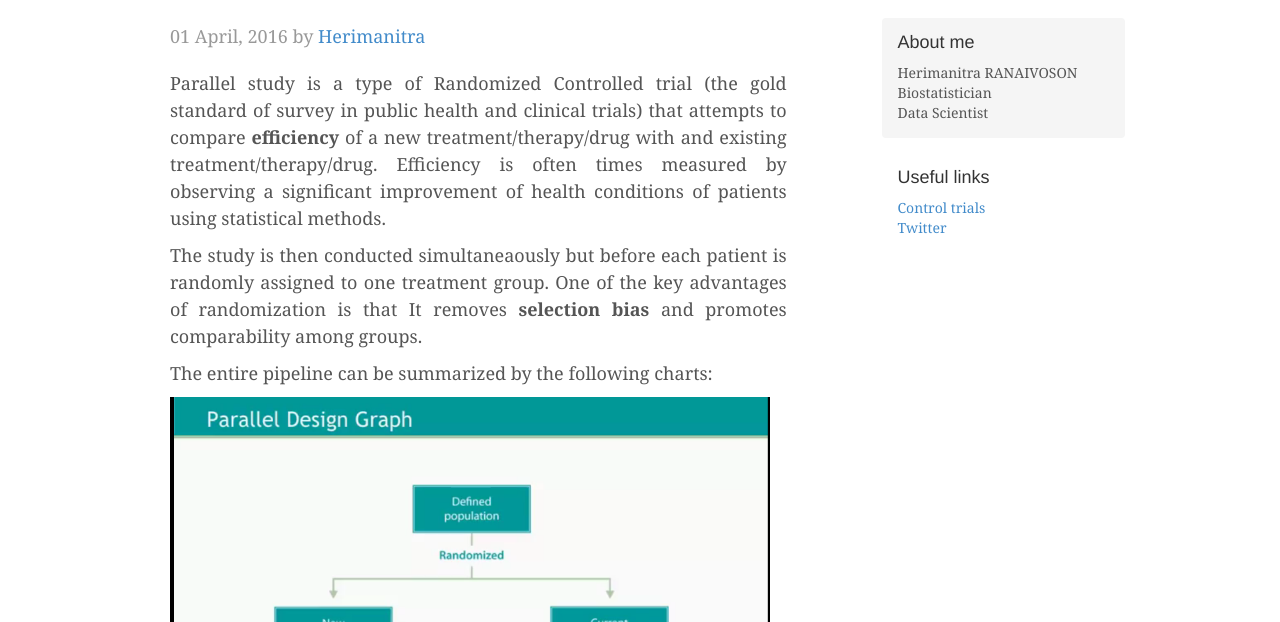
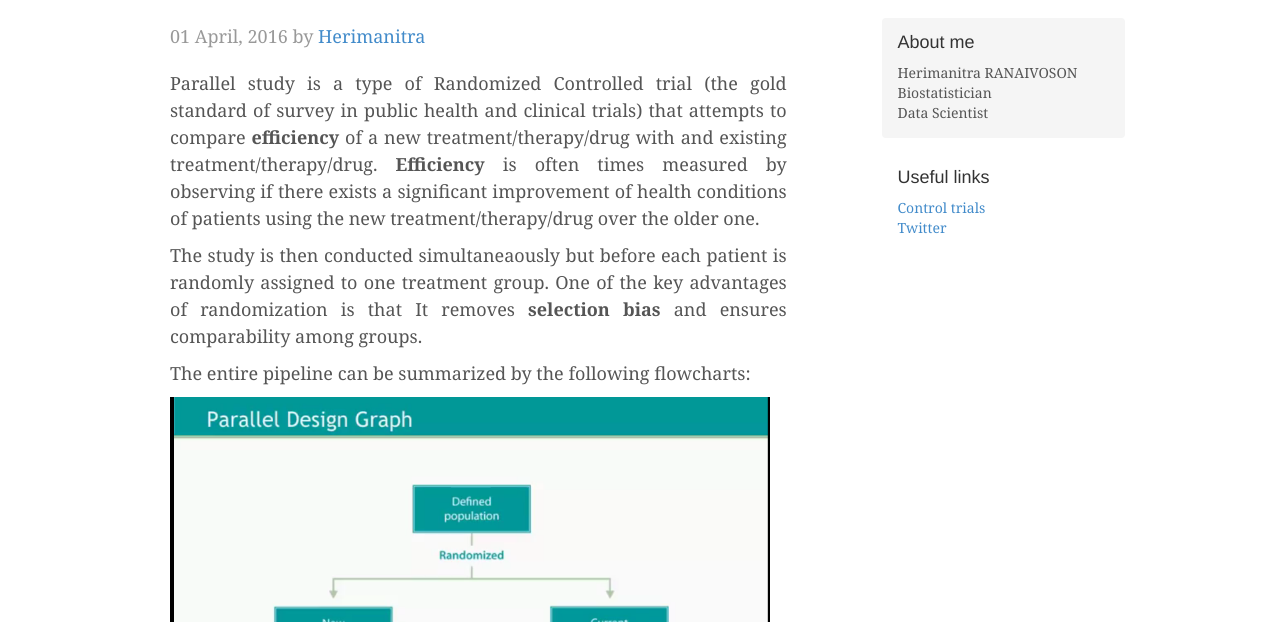
Before and after one commit to RanaivosonHerimanitra/RanaivosonHerimanitra.github.io, a plain HTML site: page parallel_design_RCT.html in a window 1280 px wide. Shown: the part 178-800 px from the top of the page. Drawn offline with nearby package versions, Linux system fonts and the light colour scheme.

Commit message:
parallel design improved!

```diff
--- a/parallel_design_RCT.html
+++ b/parallel_design_RCT.html
@@ -60,11 +60,12 @@
             <a href="https://github.com/RanaivosonHerimanitra">Herimanitra</a>
             </p>
             <p class="text-justify">Parallel study is a type of Randomized Controlled trial (the gold standard of survey in public health and clinical trials)
-              that attempts to compare <strong>efficiency</strong> of a new treatment/therapy/drug with and existing treatment/therapy/drug. Efficiency is often times measured by observing a significant improvement of health conditions of patients using statistical methods.
+              that attempts to compare <strong>efficiency</strong> of a new treatment/therapy/drug with and existing treatment/therapy/drug.
+              <strong>Efficiency</strong> is often times measured by observing if there exists a significant improvement of health conditions of patients using the new treatment/therapy/drug over the older one.
             </p>
-            <p class="text-justify"> The study is then conducted simultaneaously but before each patient is randomly assigned to one treatment group. One of the key advantages of randomization is that It removes <strong>selection bias</strong> and promotes comparability among groups.
+            <p class="text-justify"> The study is then conducted simultaneaously but before each patient is randomly assigned to one treatment group. One of the key advantages of randomization is that It removes <strong>selection bias</strong> and ensures comparability among groups.
             </p>
-            <p class="text-justify">The entire pipeline can be summarized by the following charts:</p>
+            <p class="text-justify">The entire pipeline can be summarized by the following flowcharts:</p>
             <img style="max-height: 700px; max-width: 600px;" src="images/parallel_design_graph.png">
 
           </div><!-- /.blog-post -->
```
Also changed, not shown: index.html (+2 -3 lines).
